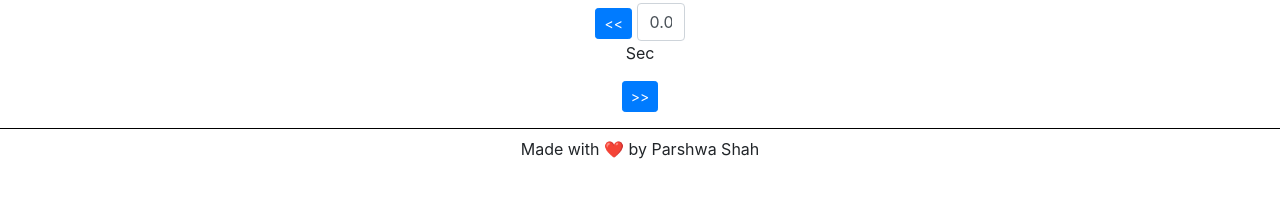
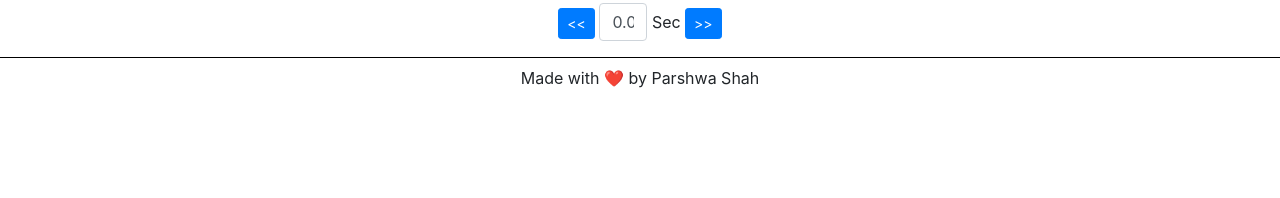
Before and after one commit to ParshwaS/MovieFree, a website: page player.html in a window 1280 px wide. Shown: the part 600-798 px from the top of the page. Drawn offline with nearby package versions, Linux system fonts and the light colour scheme; no server answers.

Commit message:
Updates in design

```diff
--- a/player.html
+++ b/player.html
@@ -37,7 +37,7 @@
         </video>
         <br/>
         <button class="btn btn-sm btn-primary" onclick="remDelay()">&lt;&lt;</button>
-        <input class="form-control" style="width: 3rem; display: inline-block;" id="sub_delay" value="0.0"><p> Sec</p>
+        <input class="form-control" style="width: 3rem; display: inline-block;" id="sub_delay" value="0.0"> Sec
         <button class="btn btn-sm btn-primary" onclick="addDelay()">&gt;&gt;</button>
     </div>
     <div style="border-top: 1px solid black;" class="mt-3 pt-2 pb-2 text-center">
```
